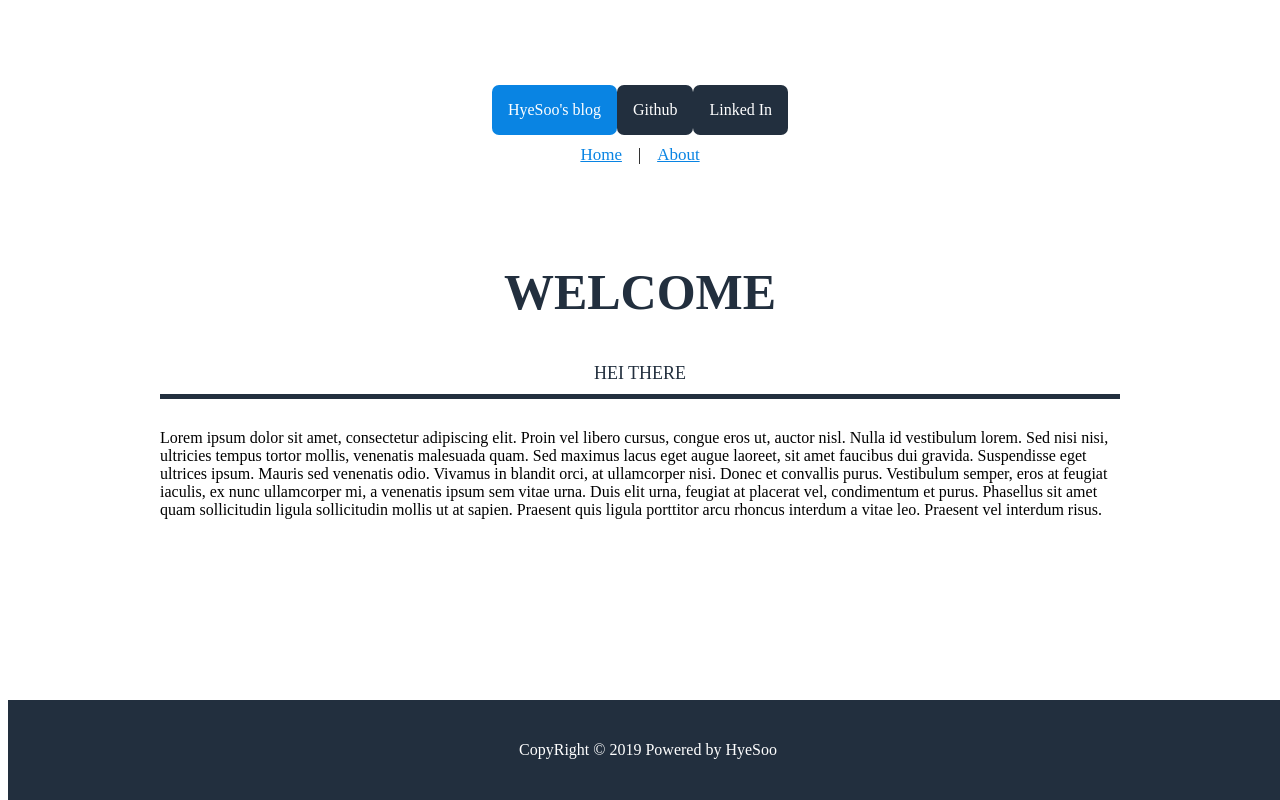
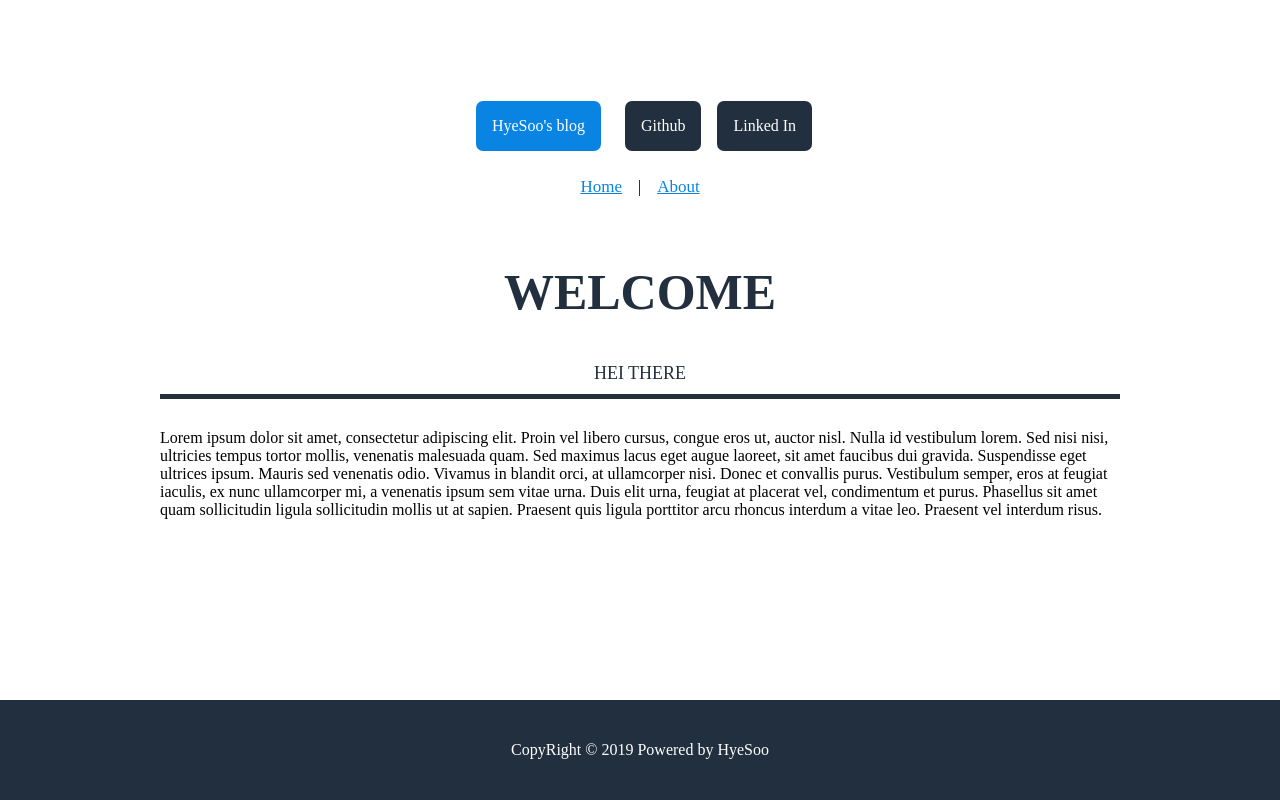
Before and after one commit to flyjwayur/HyeSoo-Blog, a Gatsby site: page / in a window 1280 px wide. Built offline with nearby package versions, Linux system fonts and the light colour scheme; Gatsby itself is replaced by a stand-in of ours.

Commit message:
Fix styles in footer and header

```diff
--- a/src/components/Footer/footer.module.scss
+++ b/src/components/Footer/footer.module.scss
@@ -8,6 +8,7 @@ $footer-height: 100px;
   height: $footer-height;
   position: absolute;
   bottom: 0;
+  left: 0;
 
   .footer {
     margin: auto;
--- a/src/components/header/header.module.scss
+++ b/src/components/header/header.module.scss
@@ -25,6 +25,7 @@
     padding: 1rem;
     border-radius: 7px;
     text-decoration: none;
+    margin: 1rem;
   }
 
   .socialMediaButton {
@@ -33,5 +34,6 @@
     color: $color-palette-3;
     padding: 1rem;
     border-radius: 7px;
+    margin: 0.5rem;
   }
 }
```
